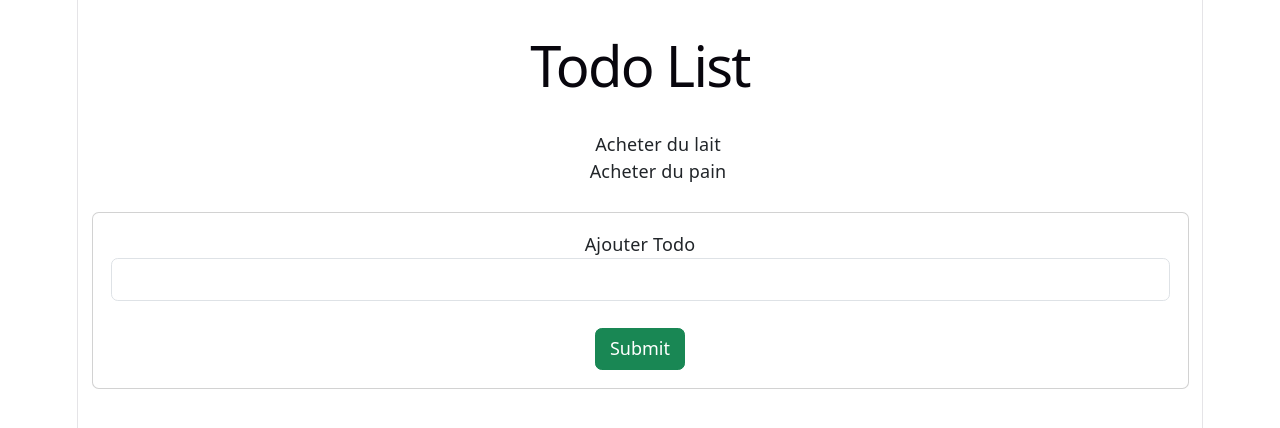
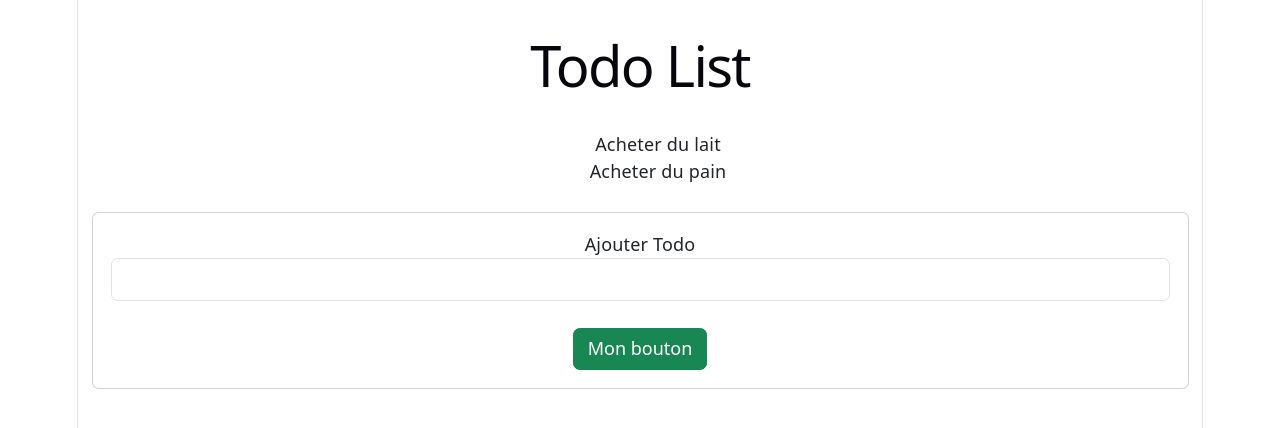
Before and after one commit to Pings92/my-app, a React (Vite) app: page / in a window 1280 px wide. Shown: the top 428 px of the page. Built offline with nearby package versions, Linux system fonts and the light colour scheme.

Commit message:
adjustment

```diff
--- a/src/components/AddTodoForm.jsx
+++ b/src/components/AddTodoForm.jsx
@@ -3,7 +3,7 @@ import React, { Component } from 'react'
 import { useState } from 'react'
 
 const AddTodoForm = ({addNewTodo}) => {
-
+    //Pour Jerem interrogation pour la ligne du dessous. Cette phrase je ne la comprends pas
     const [addTodo, setAddTodo] = useState('')
 
     // addNewTodo(addTodo)
@@ -22,7 +22,7 @@ const AddTodoForm = ({addNewTodo}) => {
                 <div className='form-group'>
                     <label>Ajouter Todo</label>
                     <input className='form-control' value={addTodo} type="text" onChange={(e) => setAddTodo(e.target.value)} />
-                    <input type="submit" className="btn btn-success mt-4" />
+                    <input type="submit" value="Mon bouton" className="btn btn-success mt-4" />
                 </div>
             </div>
         </form>
--- a/src/components/Todo.jsx
+++ b/src/components/Todo.jsx
@@ -4,6 +4,7 @@ import AddTodoForm from './AddTodoForm'
 import { v4 as uuidv4 } from 'uuid'
 
 const Todo =() => {
+        const [warning, setWarning] = useState(false);
 
         const [todos, setTodos] = useState ([
             {id: 1, todo: 'Acheter du lait'},
@@ -12,12 +13,19 @@ const Todo =() => {
 
         const addNewTodo = (newTodo) => {
             const newid = uuidv4();
+            if (newTodo !== '') {
+                warning && setWarning(false)
+
                 setTodos([...todos, {
                     id: newid,
                     todo: newTodo
                 }])
+            } else{
+                setWarning(true)
+            }
         }
 
+        const warningMsg = warning && <div className='alert alert-danger' role='alert'>Veuillez indiquer une tâche</div>
 
         const myTodos = todos.map (todo =>{
             return(
@@ -27,6 +35,7 @@ const Todo =() => {
 
     return (
         <div>
+            {warningMsg}
             <ul>{myTodos}</ul>
             <AddTodoForm addNewTodo={addNewTodo}/>
         </div>
```
